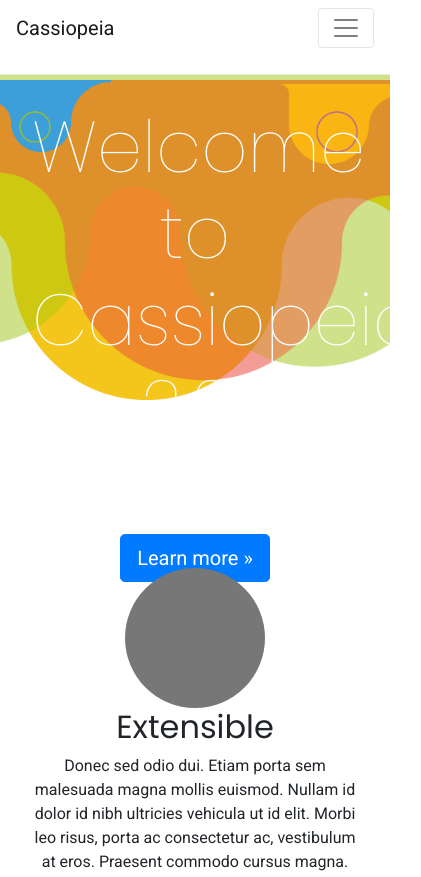
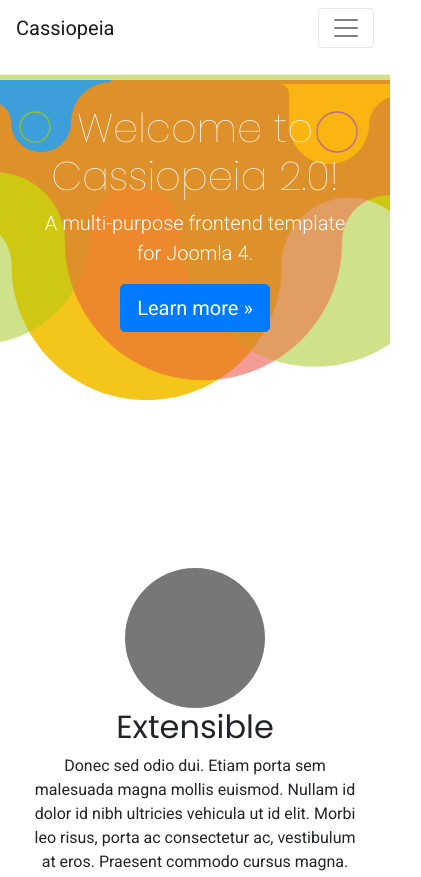
Before and after one commit to helvecio/helvecio.github.io, a plain HTML site: page index-original.html in a window 390 px wide. Shown: the top 877 px of the page, 421 px wide, since content can reach past the window. Drawn offline with nearby package versions, Linux system fonts and the light colour scheme.

Commit message:
Update mod.css

```diff
--- a/css/mod.css
+++ b/css/mod.css
@@ -8,6 +8,11 @@
 .jumbotron {background-image: url("../images/jumbotron-image-bg.png");background-position: center;background-repeat: no-repeat;background-size: cover;}
 .jumbotron {height: 30rem;}
 .jumbotron h1 {font-weight: 100;}
+@media (max-width: 62em) {
+.display-3 {
+    font-size: 2.5rem;
+}
+}
 /* MARKETING CONTENT
 -------------------------------------------------- */
 /* Center align the text within the three columns below the carousel */
```
